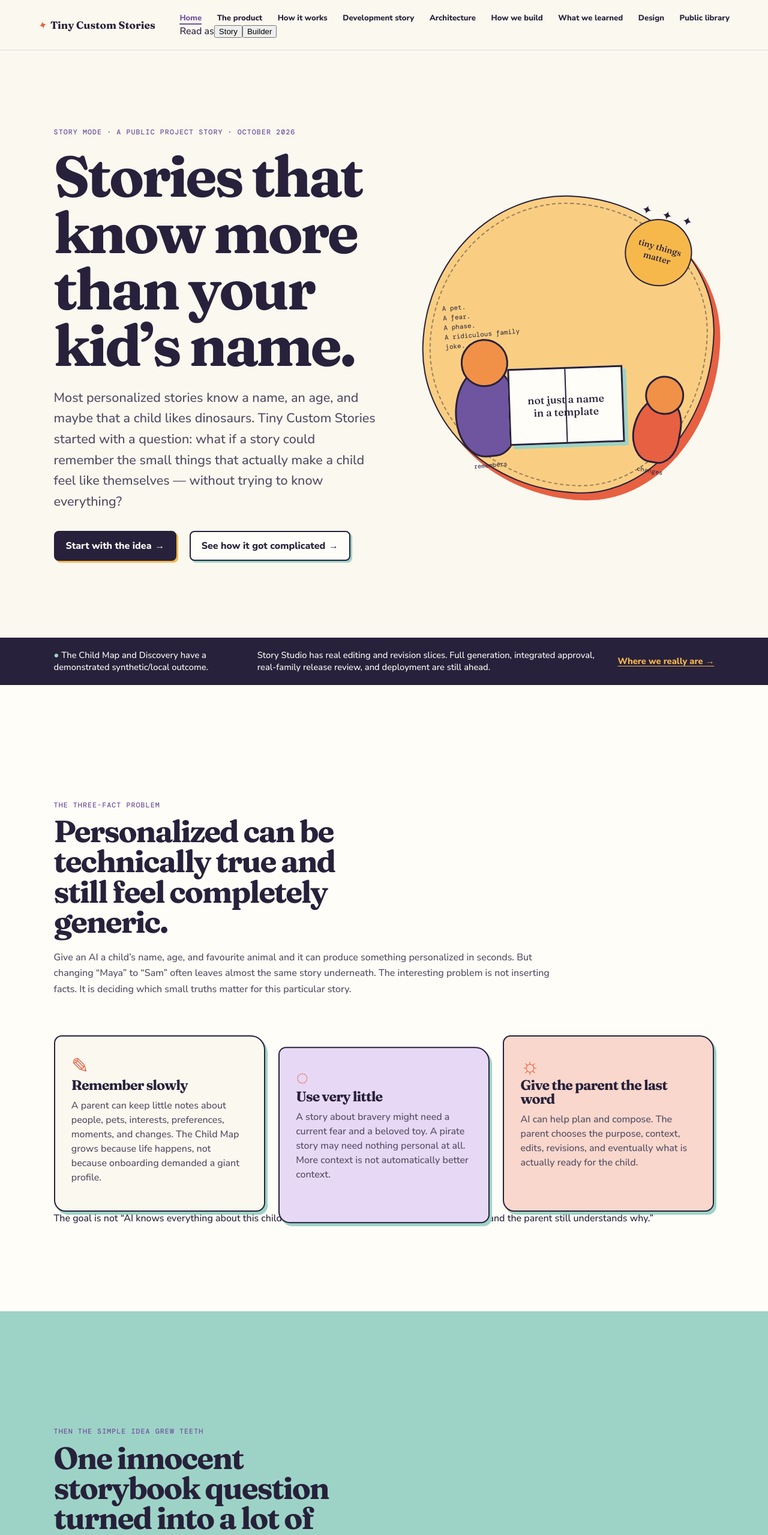
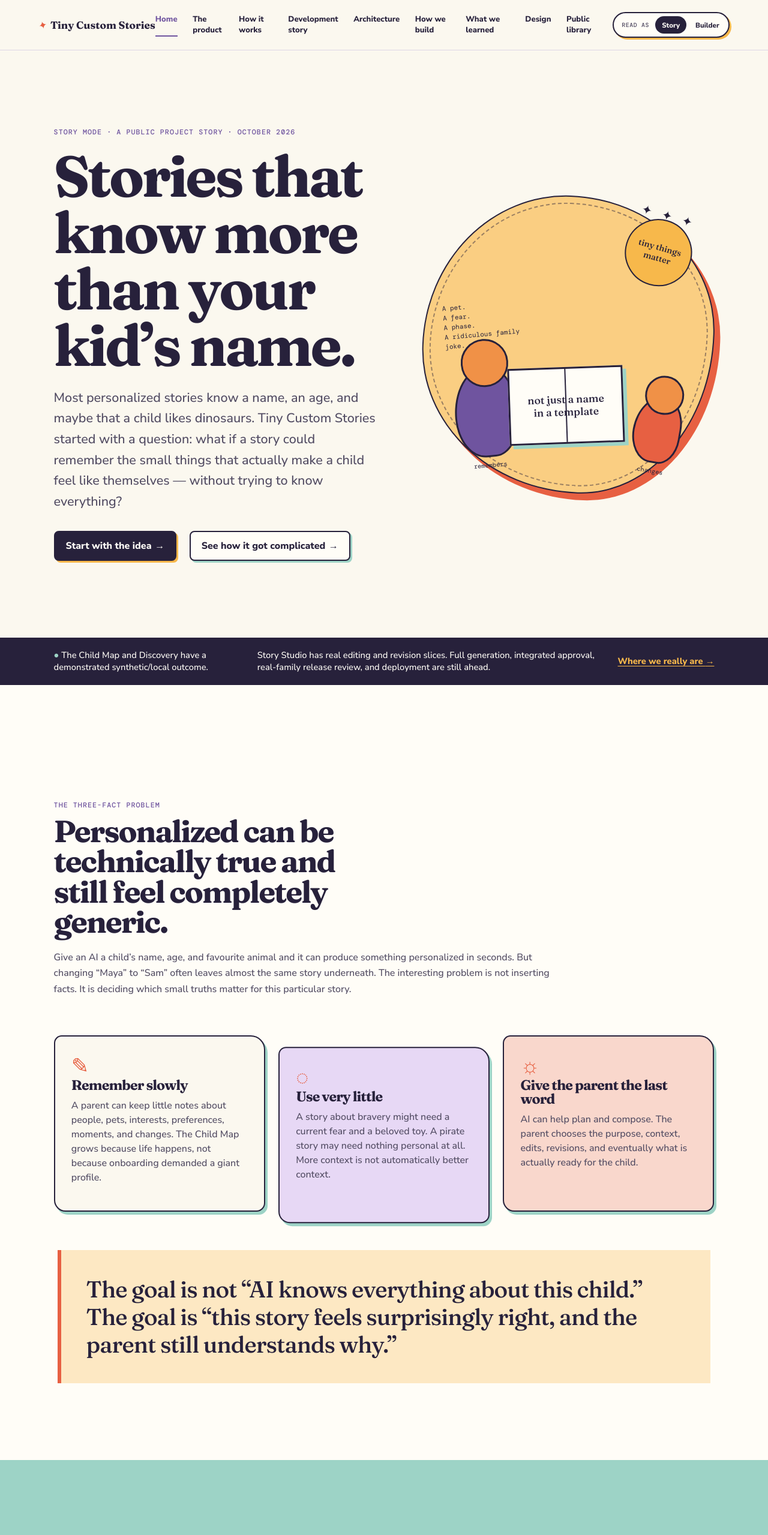
Before and after one commit to TinyCustomStories/tiny-custom-stories-project-story, a React (Vite) app: page / in a window 1280 px wide. Shown: the top 2559 px of the page at 60% size. Built offline with nearby package versions, Linux system fonts and the light colour scheme.

Commit message:
style(project-story): add reading mode and narrative layouts

```diff
--- a/src/styles.css
+++ b/src/styles.css
@@ -71,6 +71,58 @@ a:focus-visible {
   top: 0;
   z-index: 5;
 }
+
+.header-navigation {
+  min-width: 0;
+  display: flex;
+  align-items: center;
+  justify-content: flex-end;
+  gap: 1.25rem;
+}
+.reading-mode-switch {
+  flex: 0 0 auto;
+  display: inline-flex;
+  align-items: center;
+  gap: 0.25rem;
+  padding: 0.28rem;
+  border: 2px solid var(--color-text);
+  border-radius: 999px;
+  background: var(--color-surface);
+  box-shadow: 3px 3px 0 var(--color-expressive-sun);
+}
+.reading-mode-switch > span {
+  padding: 0 0.4rem 0 0.55rem;
+  font-family: 'DM Mono', monospace;
+  font-size: 0.62rem;
+  font-weight: 700;
+  color: var(--color-text-muted);
+  text-transform: uppercase;
+  letter-spacing: 0.06em;
+}
+.reading-mode-switch button {
+  appearance: none;
+  border: 0;
+  border-radius: 999px;
+  padding: 0.42rem 0.68rem;
+  background: transparent;
+  color: var(--color-text);
+  font: inherit;
+  font-size: 0.72rem;
+  font-weight: 800;
+  cursor: pointer;
+}
+.reading-mode-switch button:hover,
+.reading-mode-switch button:focus-visible {
+  background: var(--color-expressive-lavender);
+}
+.reading-mode-switch button:focus-visible {
+  outline: 3px solid var(--color-focus);
+  outline-offset: 2px;
+}
+.reading-mode-switch button.active {
+  color: var(--color-surface);
+  background: var(--color-text);
+}
 .brand {
   font-family: Fraunces, serif;
   font-weight: 700;
@@ -245,6 +297,70 @@ h3 {
 .route-card b {
   color: var(--color-link);
 }
+
+.story-pullquote {
+  max-width: 68rem !important;
+  margin: 4rem auto 0 !important;
+  padding: clamp(1.4rem, 4vw, 2.6rem);
+  border-left: 6px solid var(--color-expressive-coral);
+  background: color-mix(
+    in srgb,
+    var(--color-expressive-sun) 30%,
+    var(--color-surface)
+  );
+  font-family: Fraunces, Georgia, serif;
+  font-size: clamp(1.65rem, 3vw, 2.8rem);
+  line-height: 1.2;
+  letter-spacing: -0.025em;
+}
+.story-beat-grid {
+  display: grid;
+  grid-template-columns: repeat(2, minmax(0, 1fr));
+  gap: 1rem;
+  margin-top: 3rem !important;
+}
+.story-beat {
+  min-height: 17rem;
+  padding: clamp(1.35rem, 3vw, 2rem);
+  border: 2px solid var(--color-text);
+  border-radius: var(--radius-md);
+  background: var(--color-canvas);
+  box-shadow: 5px 5px 0 var(--color-expressive-mint);
+}
+.story-beat:nth-child(4n + 2) {
+  background: var(--color-expressive-lavender);
+  box-shadow: 5px 5px 0 var(--color-expressive-coral);
+}
+.story-beat:nth-child(4n + 3) {
+  background: color-mix(
+    in srgb,
+    var(--color-expressive-sun) 45%,
+    var(--color-surface)
+  );
+  box-shadow: 5px 5px 0 var(--color-link);
+}
+.story-beat:nth-child(4n) {
+  background: var(--color-surface);
+  box-shadow: 5px 5px 0 var(--color-expressive-sun);
+}
+.story-beat > span {
+  display: block;
+  margin-bottom: 1rem;
+  color: var(--color-expressive-coral);
+  font-family: 'DM Mono', monospace;
+  font-size: 0.72rem;
+  font-weight: 700;
+}
+.story-beat h3 {
+  font-size: clamp(1.65rem, 3vw, 2.45rem);
+  max-width: 18ch;
+}
+.story-beat p {
+  margin-bottom: 0;
+  color: var(--color-text-muted);
+  line-height: 1.6;
+}
+
 .reading-panel,
 .status-definitions {
   max-width: 58rem;
@@ -1599,9 +1715,15 @@ footer a {
 }
 
 @media (max-width: 950px) {
+  .header-navigation {
+    max-width: 72%;
+    flex-direction: column;
+    align-items: flex-end;
+    gap: 0.65rem;
+  }
   nav {
     display: flex;
-    max-width: 64%;
+    max-width: none;
     flex-wrap: wrap;
     justify-content: flex-end;
     gap: 0.45rem 0.85rem;
@@ -1620,7 +1742,8 @@ footer a {
   .role-grid,
   .entry-grid,
   .principle-grid,
-  .theme-grid {
+  .theme-grid,
+  .story-beat-grid {
     grid-template-columns: 1fr 1fr;
   }
   .route-grid,
@@ -1685,10 +1808,20 @@ footer a {
     white-space: normal;
     max-width: 8rem;
   }
+  .header-navigation {
+    max-width: 68%;
+  }
   nav {
-    max-width: 58%;
+    max-width: 100%;
     font-size: 0.66rem;
     gap: 0.35rem 0.65rem;
+  }
+  .reading-mode-switch > span {
+    display: none;
+  }
+  .reading-mode-switch button {
+    padding: 0.35rem 0.55rem;
+    font-size: 0.66rem;
   }
   .section {
     padding-top: 4rem;
@@ -1712,7 +1845,8 @@ footer a {
   .sprint-chapter-grid,
   .stat-grid,
   .workflow-grid,
-  .delivery-detail-grid {
+  .delivery-detail-grid,
+  .story-beat-grid {
     grid-template-columns: 1fr;
   }
   .route-grid,
```
